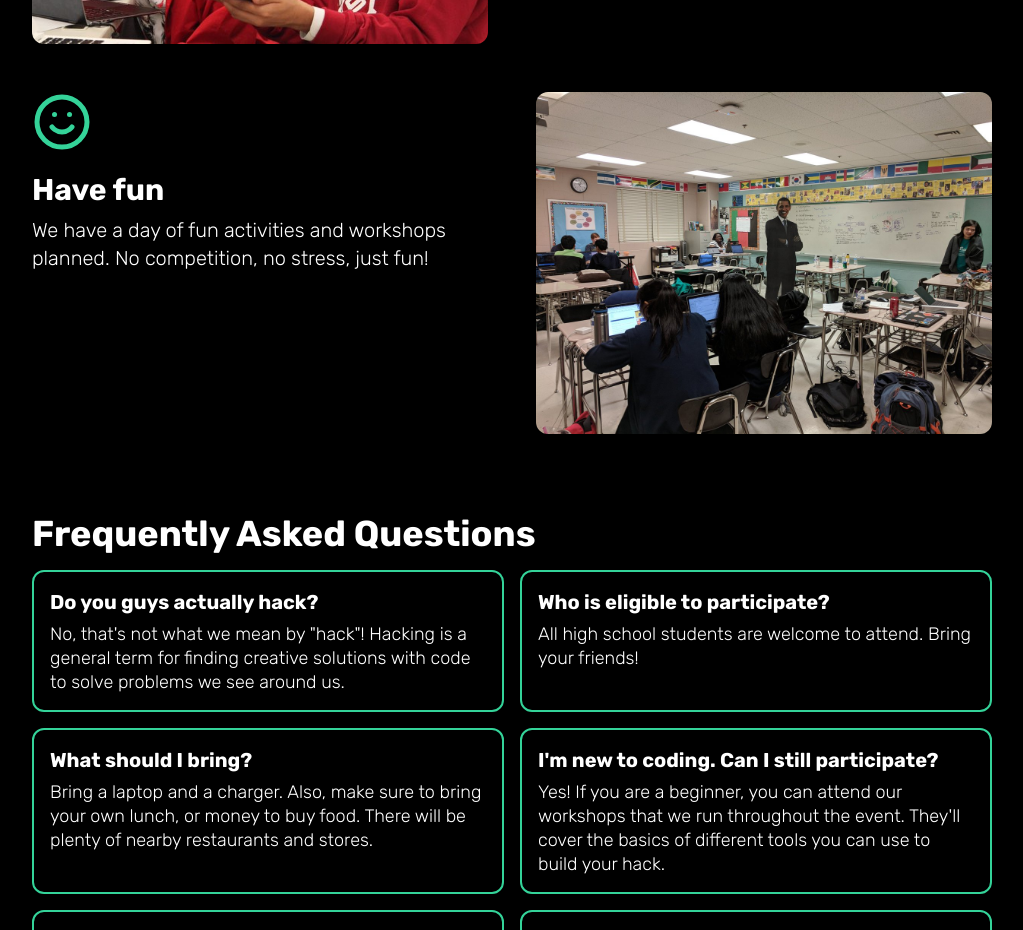
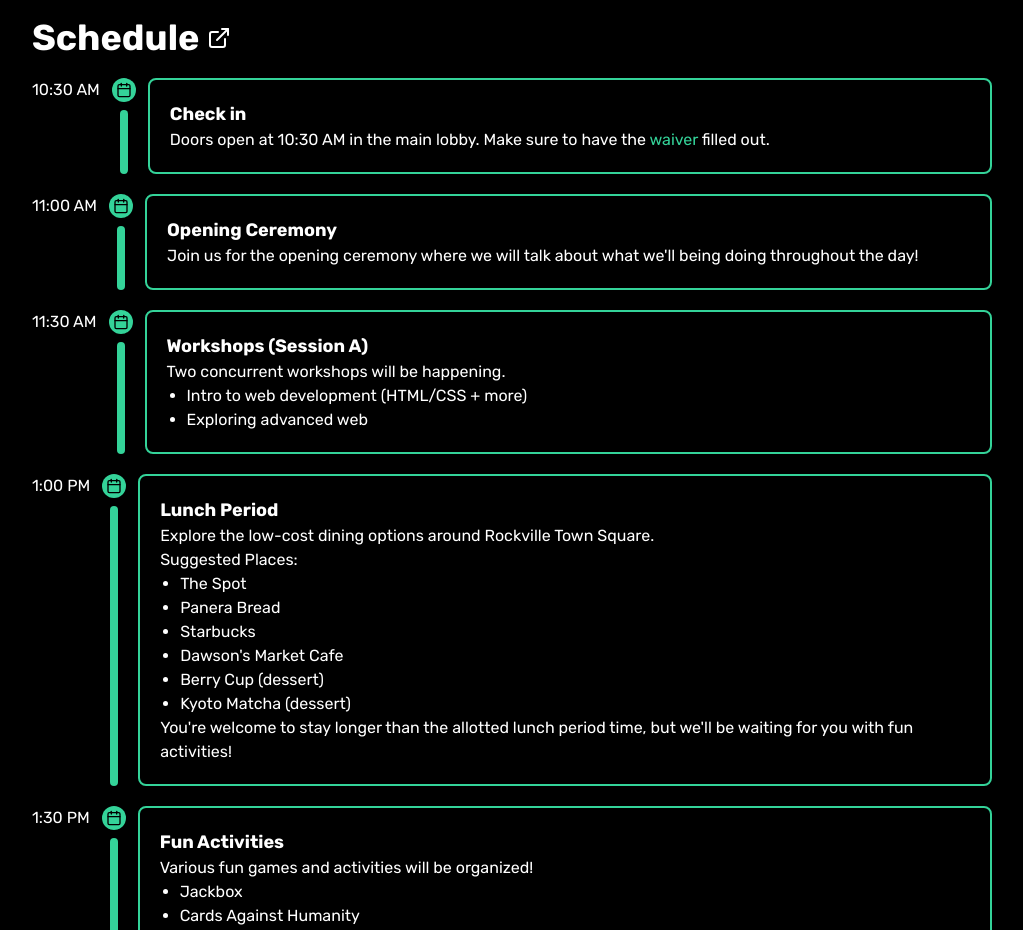
Before and after one commit to blairhacks/blairhacks-mini-2022, a Next.js app: page / in a window 1280 px wide. Shown: the part 2220-3150 px from the top of the page, without its empty margins (128-1151 px from the left). Built offline with nearby package versions, Linux system fonts and the light colour scheme.

Commit message:
remove schedule iframe and add schedule in ui with md

```diff
--- /dev/null
+++ b/lib/schedule.tsx
@@ -0,0 +1,66 @@
+interface ScheduleItem {
+	name: string;
+	startTime: string;
+	description: string;
+}
+
+const Schedule: ScheduleItem[] = [
+	{
+		name: "Check in",
+		startTime: "10:30 AM",
+		description: `Doors open at 10:30 AM in the main lobby. Make sure to have the [waiver](http://tinyurl.com/mini22waiver) filled out.`,
+	},
+	{
+		name: "Opening Ceremony",
+		startTime: "11:00 AM",
+		description: `Join us for the opening ceremony where we will talk about what we'll being doing throughout the day!`,
+	},
+	{
+		name: "Workshops (Session A)",
+		startTime: "11:30 AM",
+		description: `# Two concurrent workshops will be happening.
+      \n- Intro to web development (HTML/CSS + more)
+      \n - Exploring advanced web
+    `,
+	},
+	{
+		name: "Lunch Period",
+		startTime: "1:00 PM",
+		description: `Explore the low-cost dining options around Rockville Town Square.
+      \nSuggested Places:
+      \n- The Spot
+      \n- Panera Bread
+      \n- Starbucks
+      \n- Dawson's Market Cafe
+      \n- Berry Cup (dessert)
+      \n- Kyoto Matcha (dessert)
+      \n You're welcome to stay longer than the allotted lunch period time, but we'll be waiting for you with fun activities!
+    `,
+	},
+	{
+		name: "Fun Activities",
+		startTime: "1:30 PM",
+		description: `Various fun games and activities will be organized!
+      \n- Jackbox
+      \n- Cards Against Humanity
+      \n- Chess + board/card games
+      \n- Cup stacking competition
+      \n- Typing competition
+    `,
+	},
+	{
+		name: "Workshops (Session B)",
+		startTime: "2:30 PM",
+		description: `Two concurrent workshops will be happening.
+    \n- Game development with Unity
+    \n- Hardware with Raspberry Pi's
+    `,
+	},
+  {
+    name: "Closing Ceremony",
+    startTime: "4:30 PM",
+    description: `Join us for the closing ceremony where we will talk about what we learned throughout the day!`,
+  }
+];
+
+export default Schedule;
--- a/package.json
+++ b/package.json
@@ -11,7 +11,8 @@
     "next": "^12.3.1",
     "react": "^18.2.0",
     "react-dom": "^18.2.0",
-    "react-feather": "^2.0.10"
+    "react-feather": "^2.0.10",
+    "react-markdown": "^8.0.4"
   },
   "devDependencies": {
     "@types/node": "18.7.23",
--- a/pages/index.tsx
+++ b/pages/index.tsx
@@ -9,8 +9,19 @@ import {
 	Tool,
 	Users,
 	Smile,
-	ExternalLink
+	ExternalLink,
+	Calendar,
 } from "react-feather";
+import Schedule from "../lib/schedule";
+import ReactMarkdown from "react-markdown";
+
+function Link({ children, ...rest }: { children: React.ReactNode }) {
+	return (
+		<a {...rest} className="text-emerald-400 hover:underline" target="_blank">
+			{children}
+		</a>
+	);
+}
 
 export default function Home() {
 	return (
@@ -104,20 +115,21 @@ export default function Home() {
 			</header>
 
 			<main className="px-8 py-28 container max-w-5xl flex flex-col gap-20">
-				<section className="">
+				{/* <section className="">
 					<a
 						href="https://docs.google.com/document/d/e/2PACX-1vQuWcIJ7S_xVALwc4N6kWg4dKHTyVblpwvW91lE30K6uEJYH0SY9jrnX1KkmK_67xsgbaqdHKCjD8Ae/pub"
-						target="_blank" rel="noreferrer noopener"
+						target="_blank"
+						rel="noreferrer noopener"
 						className="flex gap-1.5 items-center justify-center font-bold hover:underline underline-offset-1"
 					>
 						<span>Schedule</span>
-						<ExternalLink size={14}/>
+						<ExternalLink size={14} />
 					</a>
 					<iframe
 						src="https://docs.google.com/document/d/e/2PACX-1vQuWcIJ7S_xVALwc4N6kWg4dKHTyVblpwvW91lE30K6uEJYH0SY9jrnX1KkmK_67xsgbaqdHKCjD8Ae/pub?embedded=true"
 						className="w-full h-96 border-[4px] border-neutral-900 rounded-lg mt-2"
 					/>
-				</section>
+				</section> */}
 
 				<section>
 					<h2 className="text-4xl font-bold">
@@ -210,6 +222,40 @@ export default function Home() {
 							/>
 						</div>
 					</div>
+				</section>
+
+				<section className="">
+					<a
+						href="https://docs.google.com/document/d/e/2PACX-1vQuWcIJ7S_xVALwc4N6kWg4dKHTyVblpwvW91lE30K6uEJYH0SY9jrnX1KkmK_67xsgbaqdHKCjD8Ae/pub"
+						target="blank"
+					>
+						<h2 className="text-4xl font-bold flex gap-2 items-center hover:underline">
+							Schedule <ExternalLink />
+						</h2>
+					</a>
+					{Schedule.map(({ name, startTime, description }, i) => (
+						<div className="mt-5 flex gap-3 items-stretch" key={i}>
+							<p>{startTime}</p>
+							<div className="flex flex-col gap-2 items-center">
+								<div className="bg-emerald-400 w-6 h-6 p-1 rounded-full">
+									<Calendar className="text-black h-4 w-4" />
+								</div>
+								<div className="flex-1 bg-emerald-400 w-2 rounded-lg"></div>
+							</div>
+							<div className="flex-1 border-2 border-emerald-400 p-5 rounded-lg">
+								<h3 className="font-bold text-lg">{name}</h3>
+								<ReactMarkdown
+									children={description}
+									components={{
+										a: Link,
+										li: ({ children }) => (
+											<li className="list-disc ml-5">{children}</li>
+										),
+									}}
+								/>
+							</div>
+						</div>
+					))}
 				</section>
 
 				<section>
```
Also changed, not shown: 1 other file (tests, documents, lock files or other folders).
